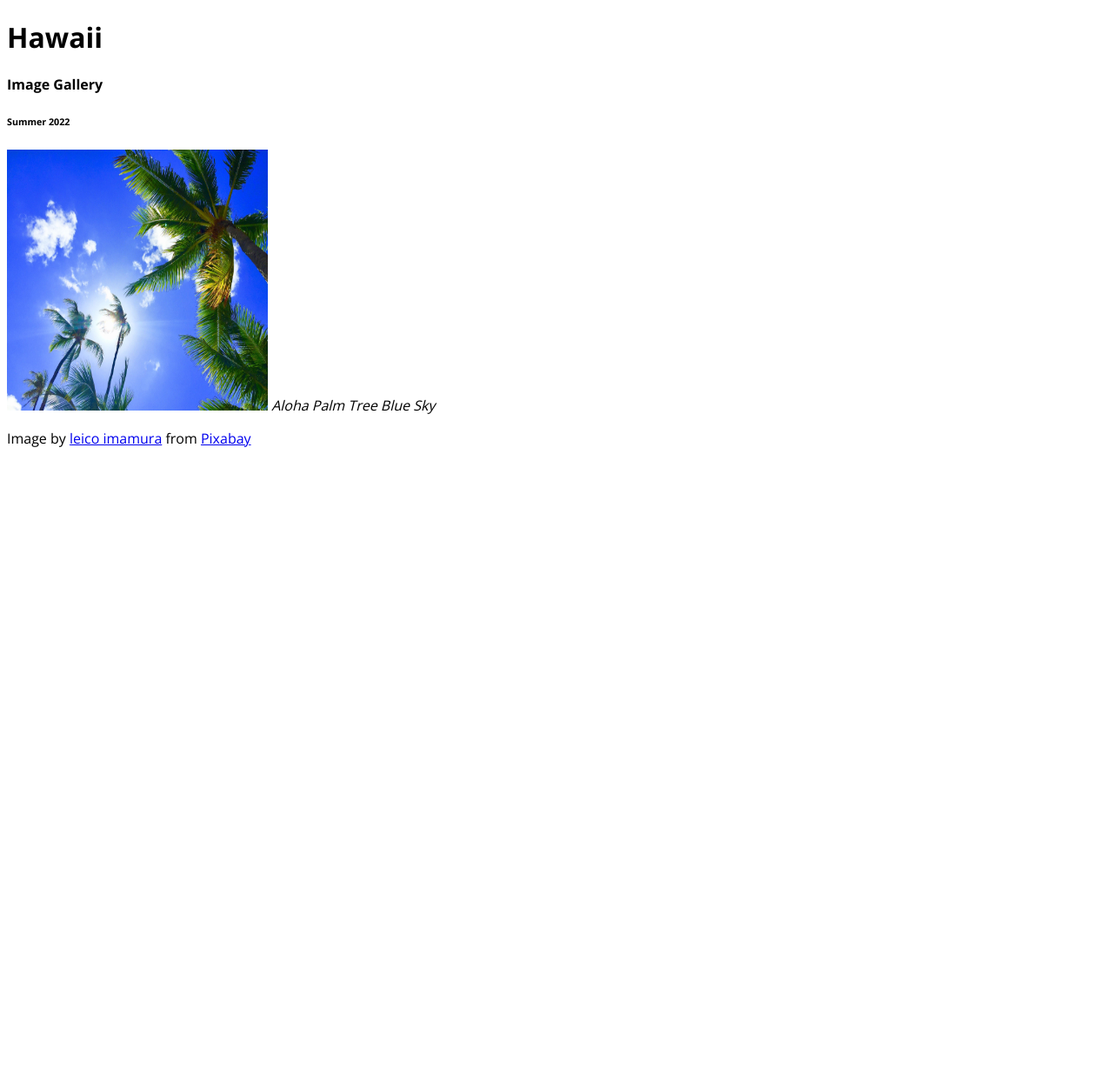
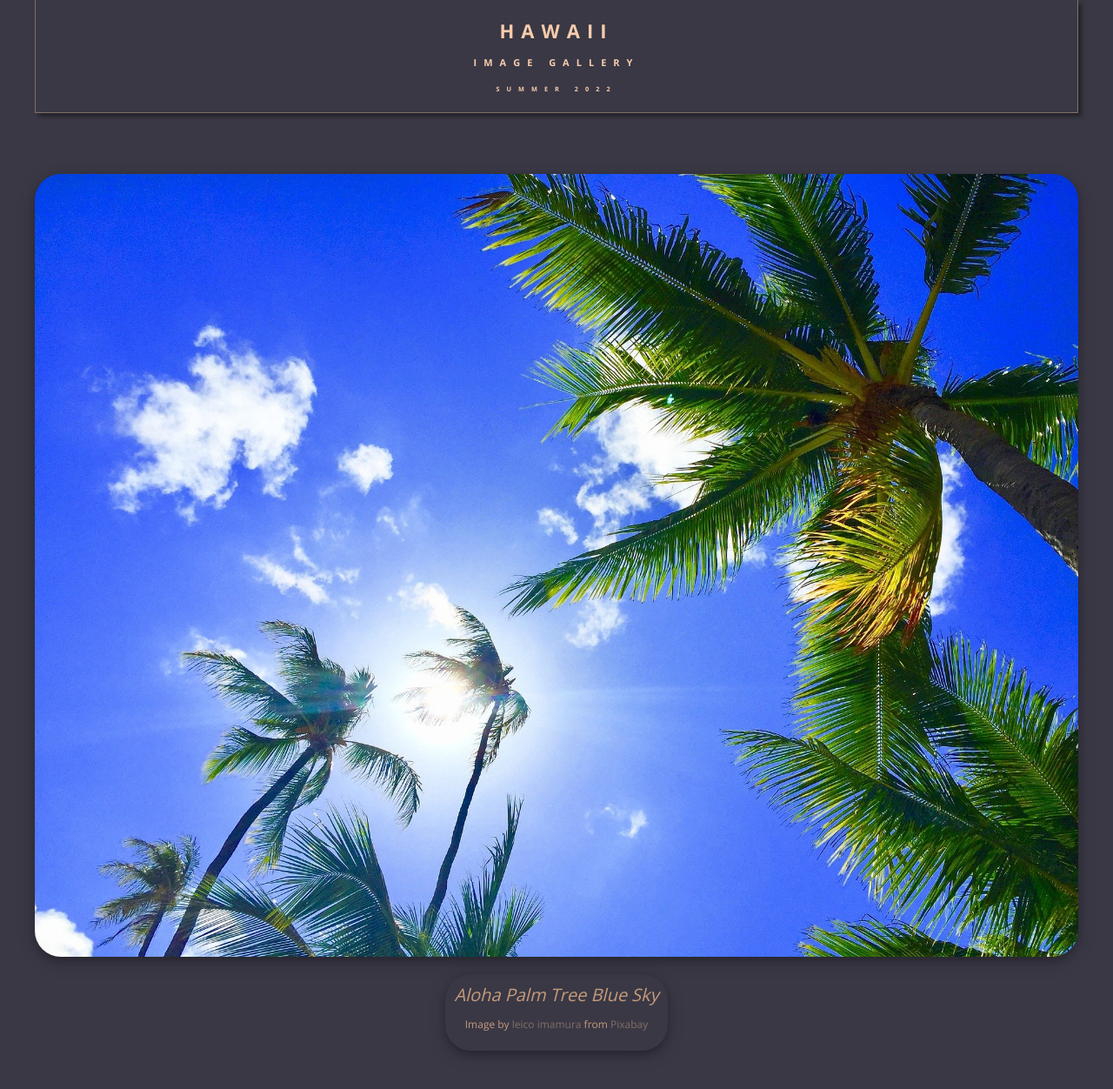
Before and after one commit to CSF2223/imagegallery-VanalstyneElla, a plain HTML site: page index.html in a window 1280 px wide. Shown: the whole page at 87% size. Before the commit the page ends 800 px from the top, so only its background shows below. Drawn offline with nearby package versions, Linux system fonts and the light colour scheme.

Commit message:
Complete through 2.09

```diff
--- a/index.html
+++ b/index.html
@@ -15,12 +15,14 @@
     </header>
 
    <section>
-       <div>
+       <div class = "imageCard">
          <img src="assets/hawaii-2700190_1920.jpg" alt="Aloha Palm Tree Blue Sky" width="300" height="300">
-         <cite>Aloha Palm Tree Blue Sky</cite>
-         <p>Image by <a href="https://pixabay.com/users/graziebambino-1593455/?utm_source=link-attribution&amp;utm_medium=referral&amp;utm_campaign=image&amp;utm_content=2700190">leico imamura</a>
-         from <a href="https://pixabay.com/?utm_source=link-attribution&amp;utm_medium=referral&amp;utm_campaign=image&amp;utm_content=2700190">Pixabay</a></p>
-       </div>
+         <div class ="cardText">
+             <cite>Aloha Palm Tree Blue Sky</cite>
+             <p>Image by <a href="https://pixabay.com/users/graziebambino-1593455/?utm_source=link-attribution&amp;utm_medium=referral&amp;utm_campaign=image&amp;utm_content=2700190">leico imamura</a>
+             from <a href="https://pixabay.com/?utm_source=link-attribution&amp;utm_medium=referral&amp;utm_campaign=image&amp;utm_content=2700190">Pixabay</a></p>
+            </div> <!-- Close "cardText" class -->
+         </div> <!-- Close "ImageCard" class -->
    </section>
 
 </body>
--- a/style.css
+++ b/style.css
@@ -11,9 +11,69 @@ tertiary color: #826F66
      */
 
 @import url('https://fonts.googleapis.com/css2?family=Open+Sans:wght@300;400;600;700&display=swap');
+html {
+  font-size: 62.5%;   /* Default font size is 16px - 62.5% of 16 is 10px -
+                        1 rem (relative unit) now will be equivalent to 10px} */
+}
 
+
+header {
+    margin: 0 4rem;
+    letter-spacing: 0.8rem;
+    text-align: center;
+    border-bottom: 1px solid #826F66;
+    border-right: 1px solid #826F66;
+    border-left: 1px solid #826F66;
+    padding: 0.5rem;
+    box-shadow: 4px 4px 5px rgba(0, 0, 0, 0.4);
+    text-transform:uppercase;
+    font-size: 1.1rem;
+}
 body {
-    background-color:#3A3845
-    color:#F7CCAC;
+    background-color:#3A3845;
+    color: #F7CCAC;
     font-family: 'Open Sans', sans-serif;
+    margin: 0;
 }
+
+ cite{
+     font-size: 2rem
+ }
+
+
+   p {
+     font-size: 1.2rem
+ }
+
+
+
+ .imageCard {
+   display: flex;
+   flex-direction: column;
+   justify-content: center;
+   align-items: center;
+   margin: 7rem 4rem;
+ }
+
+ .imageCard img{
+     width: 100%;
+     height: auto;
+     border-radius: 30px;
+     box-shadow: 0 4px 8px 0 rgba(0, 0, 0, 0.2), 0 6px 20px 0 rgba(0, 0, 0, 0.19);
+ }
+
+     .imageCard a {
+         text-decoration: none;
+         color: #826F66;
+     }
+
+
+
+     .cardText {
+         color: #C69B7B;
+         text-align: center;
+         padding: 1rem;
+         border-radius: 30px;
+         margin-top: 2rem;
+         box-shadow: 0 4px 8px 0 rgba(0, 0, 0, 0.2), 0 6px 20px 0 rgba(0, 0, 0, 0.19);
+     }
```
